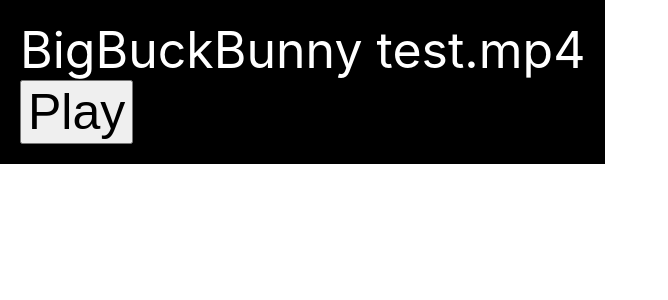
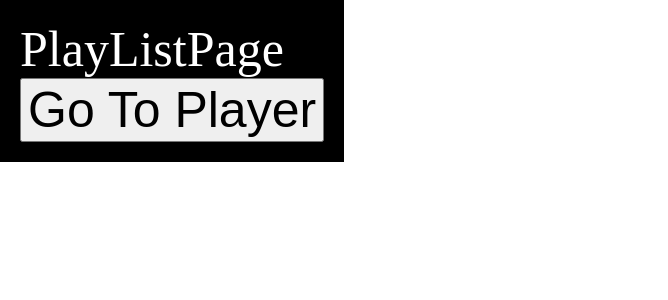
Before and after one commit to fatihmuhamadridho/react-tizen-hmr, a React app: page /#/playlist in a window 1280 px wide. Shown: the top 300 px of the page, without its empty margins (0-668 px from the left). Built offline with nearby package versions, Linux system fonts and the light colour scheme.

Commit message:
feat: 🎸 add react-router for routing

```diff
--- a/src/App.tsx
+++ b/src/components/pages/HomePage.tsx
@@ -1,7 +1,9 @@
 import { useEffect, useState } from 'react';
-import webapis from './libs/tizens/webapis';
+import webapis from '../../libs/tizens/webapis';
+import { useNavigate } from 'react-router';
 
 const HomePage = () => {
+  const navigate = useNavigate();
   const [isVideoPlay, setIsVideoPlay] = useState<boolean>(false);
   const videoPath = 'http://commondatastorage.googleapis.com/gtv-videos-bucket/sample/BigBuckBunny.mp4';
 
@@ -40,6 +42,12 @@
     }
   };
 
+  const handleNavigateToPlaylist = () => {
+    webapis.avplay.stop?.();
+    webapis.avplay.close?.();
+    navigate('/playlist');
+  };
+
   return (
     <div>
       <div
@@ -58,6 +66,9 @@
         <button style={{ fontSize: 50 }} onClick={handlePlayPauseVideo}>
           {isVideoPlay ? 'Pause' : 'Play'}
         </button>
+        <button style={{ fontSize: 50 }} onClick={handleNavigateToPlaylist}>
+          Playlist
+        </button>
       </div>
     </div>
   );
--- /dev/null
+++ b/src/components/pages/PlayListPage.tsx
@@ -0,0 +1,30 @@
+import React from 'react';
+import { useNavigate } from 'react-router';
+
+const PlayListPage = () => {
+  const navigate = useNavigate();
+
+  return (
+    <div>
+      <div
+        style={{
+          position: 'absolute',
+          top: 0,
+          left: 0,
+          zIndex: 9999,
+          color: 'white',
+          fontSize: 50,
+          backgroundColor: 'rgba(0, 0, 0, 1)',
+          padding: 20,
+        }}
+      >
+        <div style={{ fontSize: 50 }}>PlayListPage</div>
+        <button style={{ fontSize: 50 }} onClick={() => navigate('/')}>
+          Go To Player
+        </button>
+      </div>
+    </div>
+  );
+};
+
+export default PlayListPage;
--- a/src/index.css
+++ /dev/null
@@ -1,11 +0,0 @@
-body {
-  margin: 0;
-  font-family:
-    -apple-system, BlinkMacSystemFont, 'Segoe UI', 'Roboto', 'Oxygen', 'Ubuntu', 'Cantarell', 'Fira Sans', 'Droid Sans', 'Helvetica Neue', sans-serif;
-  -webkit-font-smoothing: antialiased;
-  -moz-osx-font-smoothing: grayscale;
-}
-
-code {
-  font-family: source-code-pro, Menlo, Monaco, Consolas, 'Courier New', monospace;
-}
--- a/src/index.tsx
+++ b/src/index.tsx
@@ -1,16 +1,14 @@
+import './styles/globals.css';
+
 import React from 'react';
 import ReactDOM from 'react-dom/client';
-import './index.css';
-import App from './App';
 import reportWebVitals from './reportWebVitals';
-import { BrowserRouter } from 'react-router';
+import RouterProvider from './routes';
 
 const root = ReactDOM.createRoot(document.getElementById('root') as HTMLElement);
 root.render(
   <React.StrictMode>
-    <BrowserRouter>
-      <App />
-    </BrowserRouter>
+    <RouterProvider />
   </React.StrictMode>,
 );
 
--- /dev/null
+++ b/src/routes/index.tsx
@@ -0,0 +1,16 @@
+import { Routes, Route, HashRouter } from 'react-router';
+import HomePage from '../components/pages/HomePage';
+import PlayListPage from '../components/pages/PlayListPage';
+
+const RouterProvider = () => {
+  return (
+    <HashRouter>
+      <Routes>
+        <Route path="/" element={<HomePage />} />
+        <Route path="/playlist" element={<PlayListPage />} />
+      </Routes>
+    </HashRouter>
+  );
+};
+
+export default RouterProvider;
```
Also changed, not shown: src/App.css (deleted, +0 -38 lines), src/logo.svg (deleted), src/styles/globals.css (added), 1 other file (tests, documents, lock files or other folders).
